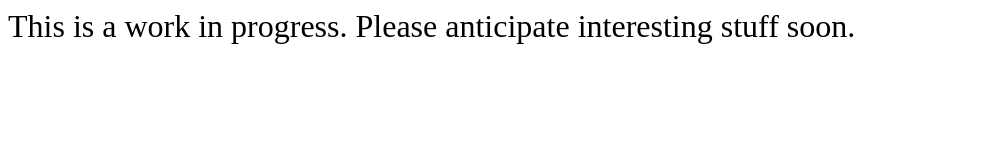
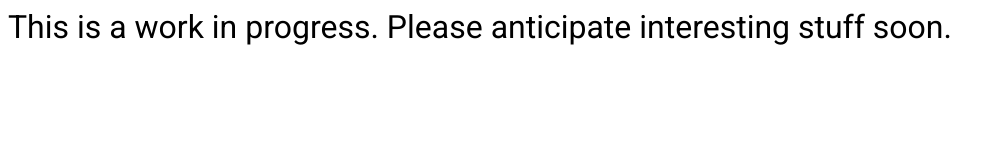
Before and after one commit to petwolfe/petwolfe.github.io, a plain HTML site: page index.html in a window 1280 px wide. Shown: the whole page, without its empty margins (0-1005 px from the left). Drawn offline with Linux system fonts and the light colour scheme.

Commit message:
Update index.html

```diff
--- a/index.html
+++ b/index.html
@@ -3,7 +3,7 @@
     <link rel="stylesheet" type="text/css" href="http://fonts.googleapis.com/css?family=Roboto">
     <style>
       body {
-        font-family: 'Tangerine', serif;
+        font-family: 'Roboto', sans;
         font-size: 32px;
         /*text-shadow: 4px 4px 4px #aaa;*/
       }
```
